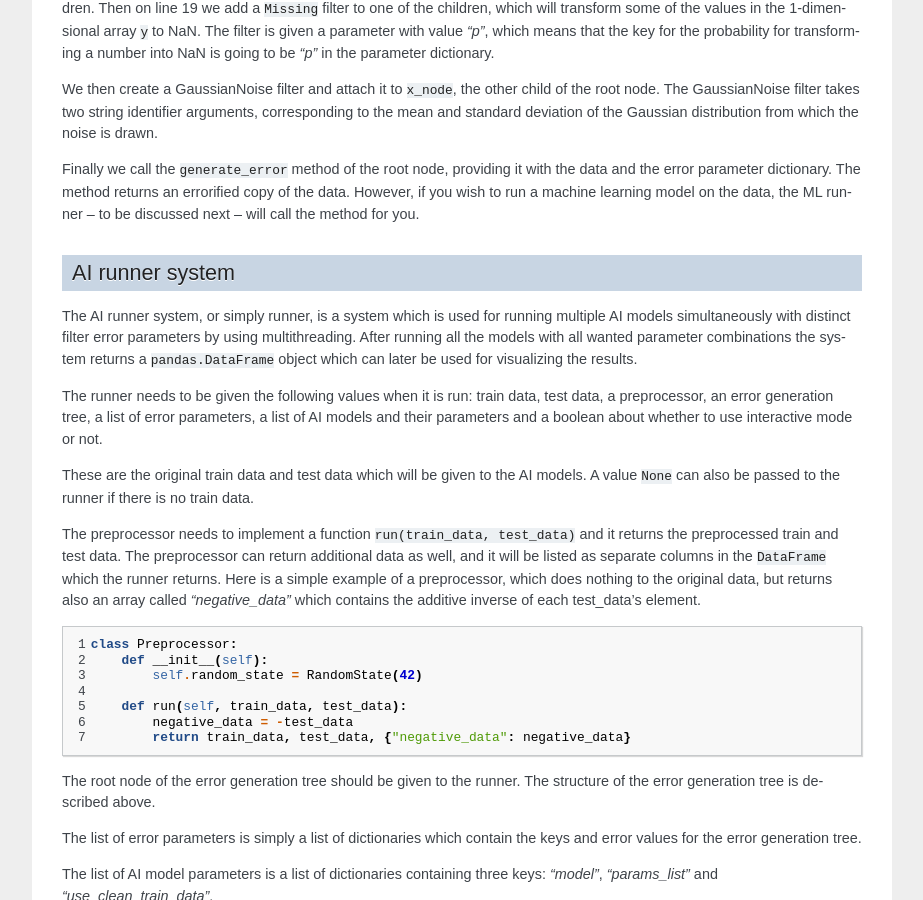
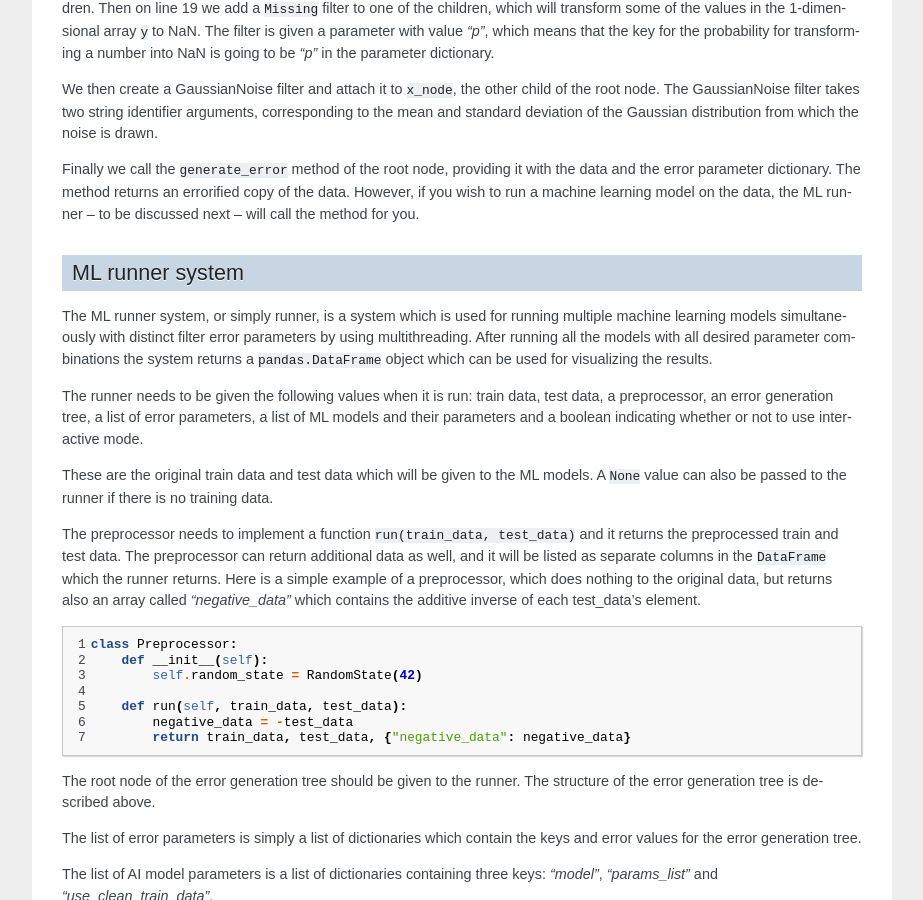
Before and after one commit to dpEmu/dpEmu, a Sphinx documentation site: the page built from docs/usage.rst, in a window 1280 px wide and 900 px high, scrolled down 2062 px. Shown: the whole window, without its empty margins (198-1121 px from the left). Built offline with Sphinx 7.4.7, drawn with Linux system fonts in a browser that asks for light colours; some of the changed text lies outside the part shown.

Commit message:
Stylize runner section

```diff
--- a/docs/usage.rst
+++ b/docs/usage.rst
@@ -6,6 +6,7 @@ dpEmu consists of three components:
   * A system for building an error generator
   * A system for running the AI models with different error parameters
   * Tools for visualizing the results
+
 
 Error Generation
 ^^^^^^^^^^^^^^^^
@@ -147,17 +148,25 @@ learning model on the data, the ML runner – to be discussed next – will
 call the method for you.
 
 
-AI runner system
+ML runner system
 ^^^^^^^^^^^^^^^^
 
-The AI runner system, or simply runner, is a system which is used for running multiple AI models simultaneously with distinct filter error parameters by using multithreading. After running all the models with all wanted parameter combinations
-the system returns a ``pandas.DataFrame`` object which can later be used for visualizing the results.
+The ML runner system, or simply runner, is a system which is used for running
+multiple machine learning models simultaneously with distinct filter error
+parameters by using multithreading. After running all the models with all
+desired parameter combinations the system returns a ``pandas.DataFrame``
+object which can be used for visualizing the results.
 
-The runner needs to be given the following values when it is run: train data, test data, a preprocessor, an error generation tree, a list of error parameters, a list of AI models and their parameters and a boolean about whether to use interactive mode or not.
+The runner needs to be given the following values when it is run: train data,
+test data, a preprocessor, an error generation tree, a list of error
+parameters, a list of ML models and their parameters and a boolean indicating
+whether or not to use interactive mode.
 
 Train data and test data
 """"""""""""""""""""""""
-These are the original train data and test data which will be given to the AI models. A value ``None`` can also be passed to the runner if there is no train data.
+These are the original train data and test data which will be given to the ML
+models. A ``None`` value can also be passed to the runner if there is no
+training data.
 
 Preprocessor
 """"""""""""
```
